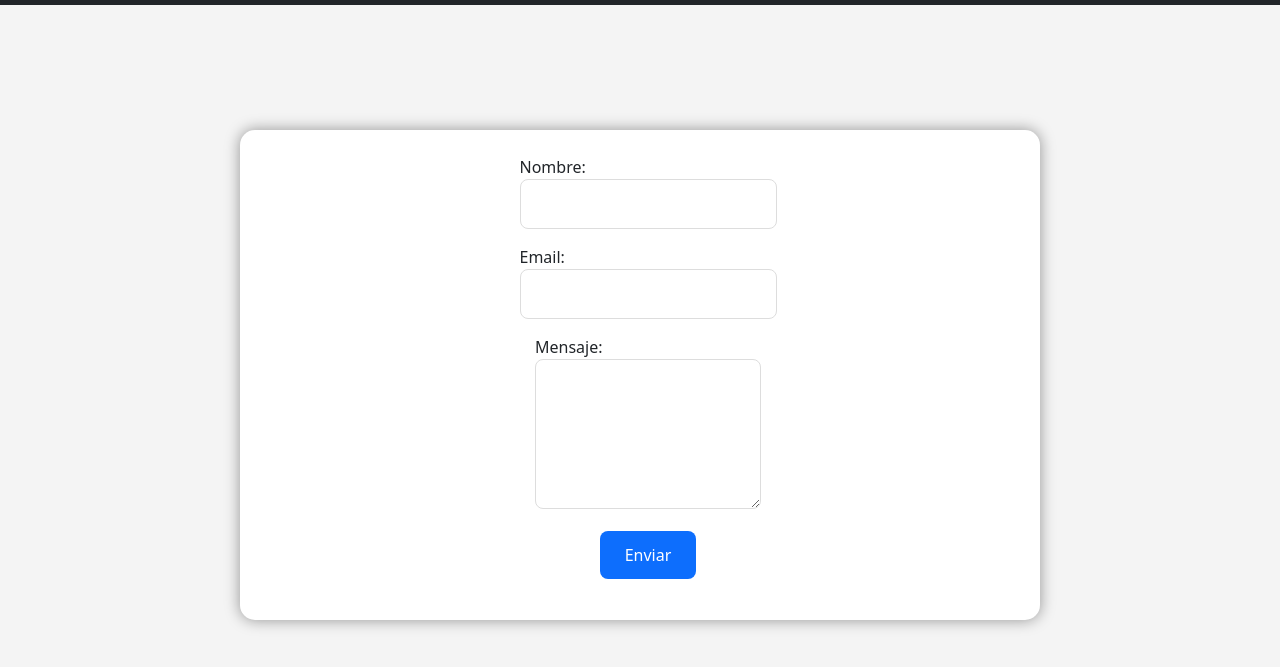
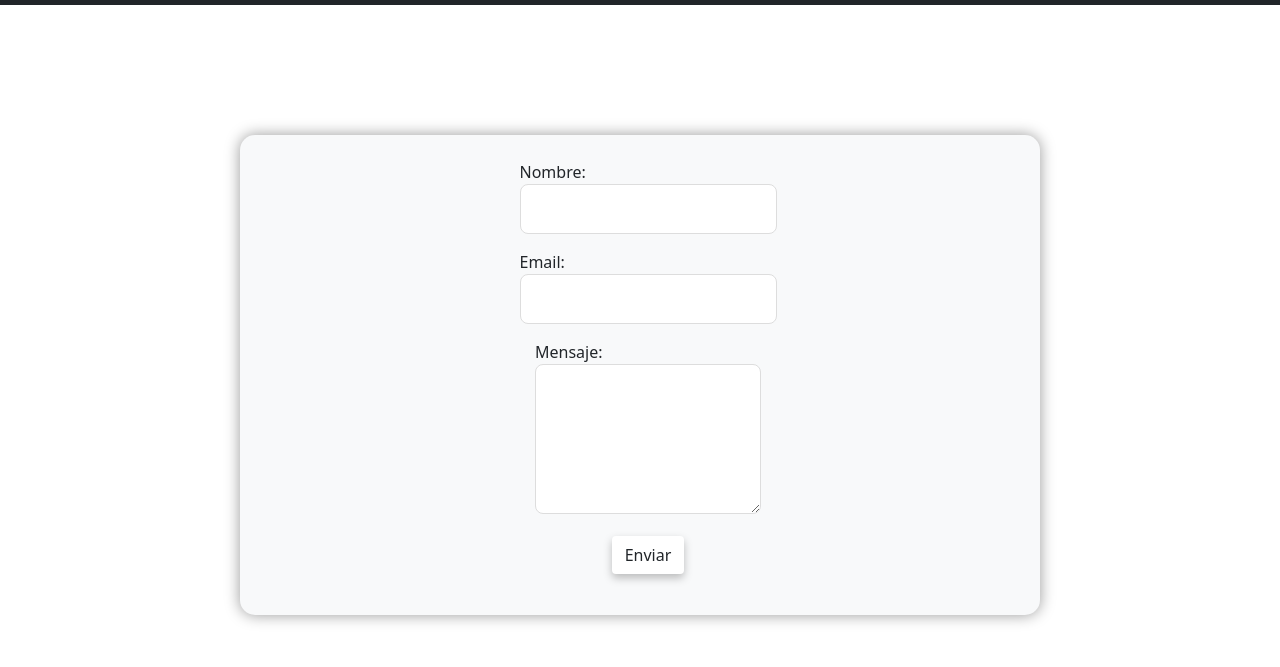
Before and after one commit to Rueda-Juan/CursoFullstacks, a plain HTML site: page Tarea 6/Contacto.html in a window 1280 px wide. Shown: the part 65-732 px from the top of the page. Drawn offline with nearby package versions, Linux system fonts and the light colour scheme.

Commit message:
unificacion de colores, y algunas modificaciones

```diff
--- a/Tarea 6/Contacto.html
+++ b/Tarea 6/Contacto.html
@@ -52,7 +52,7 @@
         <textarea name="mensaje" id="texto" required></textarea>
       </div>
       <div class="mb-3">
-        <button type="submit" id="btn-submit" class="button_enviar" aria-label="Enviar Contacto">Enviar</button>
+        <button type="submit" id="btn-submit" class="btn boton" aria-label="Enviar Contacto">Enviar</button>
       </div>
     </form>
   </div>
--- a/Tarea 6/carrusel.css
+++ b/Tarea 6/carrusel.css
@@ -15,7 +15,7 @@ body {
   max-width: 90%;
   overflow: hidden;
   box-shadow: 0 4px 8px rgba(0, 0, 0, 0.2);
-  background: #ffffff;
+  background: #f8f9fa;
   border-radius: 8px;
   padding: 1vh;
 }
@@ -45,7 +45,7 @@ body {
   position: absolute;
   top: 50%;
   transform: translateY(-50%);
-  background: rgba(255, 255, 255, 0.5);
+  background: rgba(255, 255, 255);
   color: rgb(0, 0, 0);
   border: none;
   padding: 15px;
@@ -58,7 +58,7 @@ body {
 }
 
 .nav-btn:hover {
-  background: rgba(255, 255, 255, 0.8);
+  background: rgba(231, 231, 231);
 }
 
 .nav-btn #botonAtras {
--- a/Tarea 6/contacto.css
+++ b/Tarea 6/contacto.css
@@ -1,5 +1,5 @@
 body {
-  background-color: #f4f4f4;
+  background-color: #ffffff;
   display: flex;
   justify-content: center;
   align-items: center;
@@ -8,7 +8,7 @@ body {
 }
 
 .container {
-  background: white;
+  background: #f8f9fa;
   padding: 25px;
   margin: 10px;
   border-radius: 15px;
@@ -45,25 +45,13 @@ form {
   margin-left: 2vh;
 }
 
-button {
-  border-radius: 1vh;
+.boton {
+  background: rgba(255, 255, 255);
+  box-shadow: 0 4px 8px rgba(0, 0, 0, 0.25);
 }
 
-.button_enviar {
-  background-color: #0d6efd;
-  color: white;
-  border: none;
-  padding: 12px 25px;
-  border-radius: 8px;
-  font-size: 16px;
-  font-weight: 500;
-  cursor: pointer;
-  width: 100%;
-  transition: background-color 0.3s;
-}
-
-.button_enviar:hover {
-  background-color: #0b5ed7;
+.boton:hover {
+  background: rgba(231, 231, 231);
 }
 
 input:focus,
--- a/Tarea 6/perfil.css
+++ b/Tarea 6/perfil.css
@@ -8,3 +8,26 @@
     overflow: hidden;
     transition: height 0.35s ease;
 }
+
+.container {
+    padding: 2vh 0 2vh 0;
+    margin: 1vh;
+}
+
+.card {
+    padding: 1vh;
+}
+
+.boton {
+    background: rgba(255, 255, 255);
+    box-shadow: 0 4px 8px rgba(0, 0, 0, 0.25);
+}
+
+.boton:hover {
+    background: rgba(231, 231, 231);
+}
+
+.card img {
+    border-radius: 50%;
+    box-shadow: 0 4px 8px rgba(51, 51, 51, 0.2);
+}
```
Also changed, not shown: Tarea 6/Perfil.html (+20 -8 lines).
